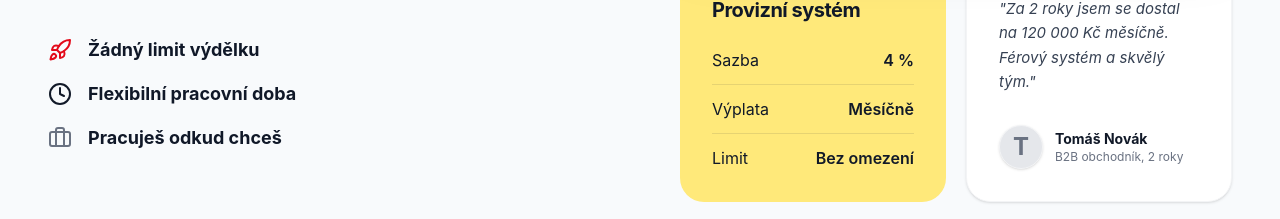
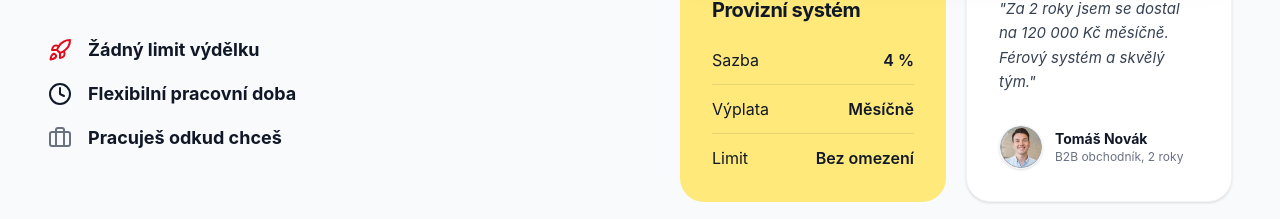
Before and after one commit to martindragusinec-beep/otz-nabor-2.0, a React (Vite) app: page / in a window 1280 px wide. Shown: the part 3498-3717 px from the top of the page. Built offline with nearby package versions, Linux system fonts and the light colour scheme.

Commit message:
Add Tomas Novak avatar to testimonial card.
Replaces the placeholder initial in the Stats testimonial with the provided profile photo for the 'Proč do toho jít s námi' section.

```diff
--- a/src/app/components/Stats.tsx
+++ b/src/app/components/Stats.tsx
@@ -132,9 +132,11 @@ export const Stats = () => {
                 "Za 2 roky jsem se dostal na 120 000 Kč měsíčně. Férový systém a skvělý tým."
               </p>
               <div className="flex items-center gap-3">
-                <div className="w-11 h-11 rounded-full bg-gray-200 object-cover object-top shadow-sm border border-gray-100 flex items-center justify-center text-2xl font-bold text-gray-500">
-                  T
-                </div>
+                <img
+                  src="/images/tomas-novak.png"
+                  alt="Tomáš Novák"
+                  className="w-11 h-11 rounded-full object-cover object-top shadow-sm border border-gray-100"
+                />
                 <div>
                   <h5 className="font-bold text-[#111928] text-sm">Tomáš Novák</h5>
                   <p className="text-gray-500 text-xs">B2B obchodník, 2 roky</p>
```
Also changed, not shown: public/images/tomas-novak.png (added).
